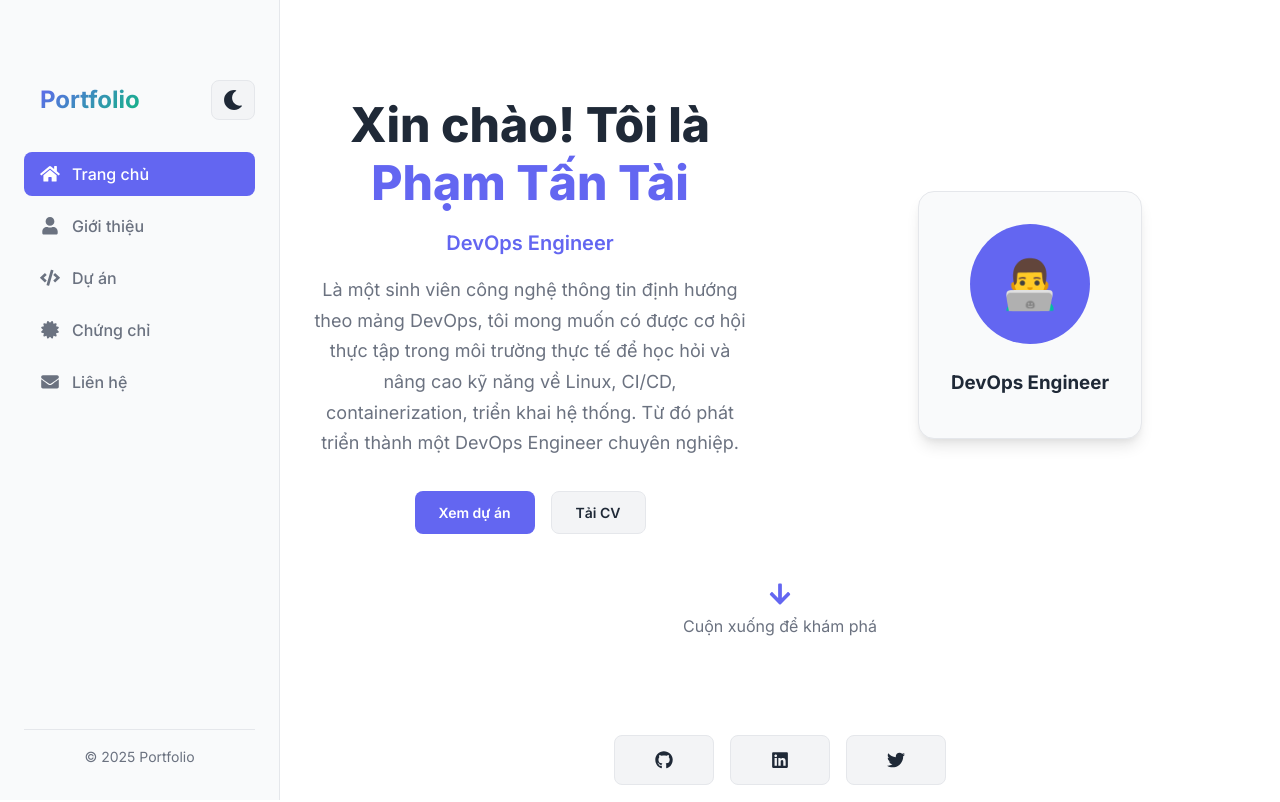
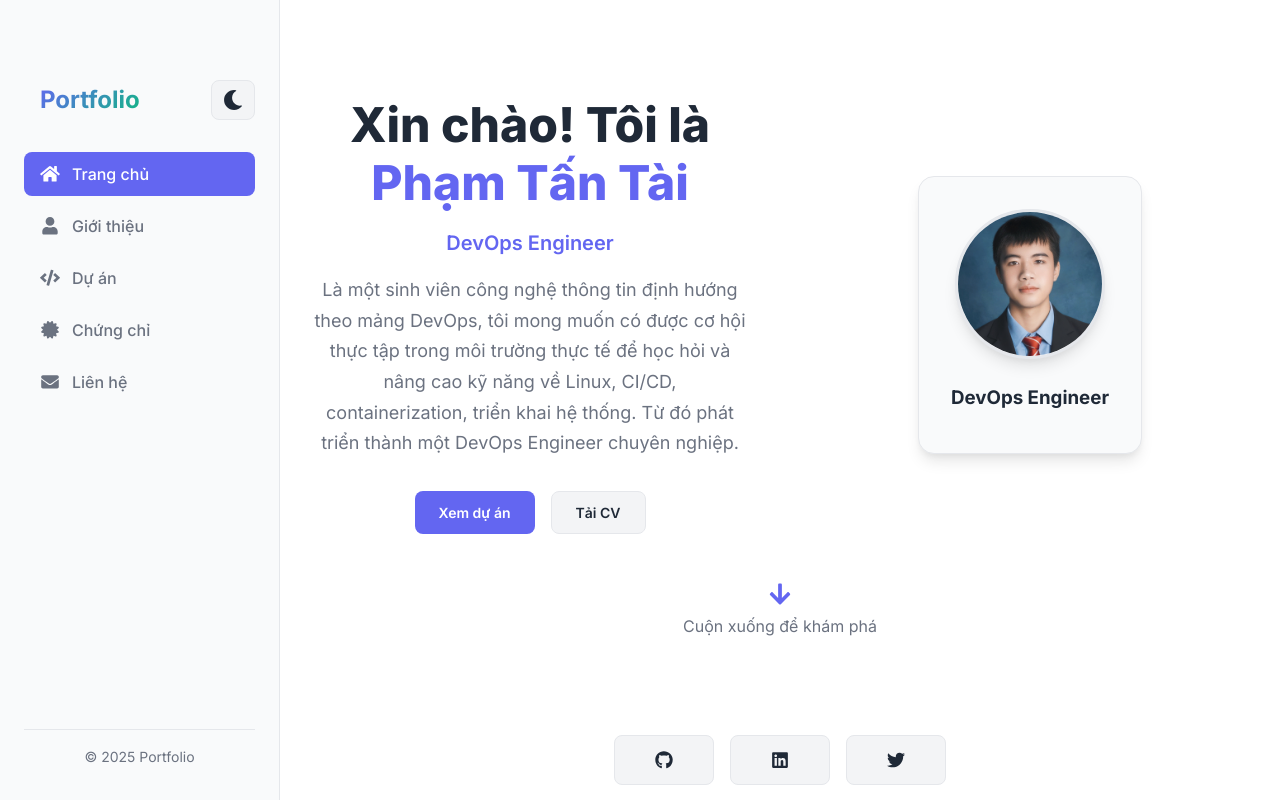
Before and after one commit to taipham2710/Portfolio, a React (Vite) app: page / in a window 1280 px wide. Shown: the top 802 px of the page. Built offline with nearby package versions, Linux system fonts and the light colour scheme.

Commit message:
feat(home): replace emoji placeholder with real profile photo

```diff
--- a/src/App.css
+++ b/src/App.css
@@ -427,19 +427,23 @@ body {
 }
 
 .profile-avatar {
-  margin-bottom: 1.5rem;
-}
-
-.avatar-placeholder {
-  width: 120px;
-  height: 120px;
-  background: var(--primary-color);
+  width: 150px;
+  height: 150px;
   border-radius: 50%;
-  display: flex;
-  align-items: center;
-  justify-content: center;
-  margin: 0 auto;
-  font-size: 3rem;
+  margin: 0 auto 1.5rem;
+  box-shadow: var(--shadow-lg);
+  overflow: hidden;
+  border: 3px solid #e5e7eb;
+  background: white;
+}
+
+.avatar {
+  width: 100%;
+  height: 100%;
+  object-fit: cover;
+  border-radius: 50%;
+  object-position: center top;
+  transform: scale(1.1);
 }
 
 .profile-info h3 {
--- a/src/components/Home.jsx
+++ b/src/components/Home.jsx
@@ -75,13 +75,15 @@ const Home = ({ onViewProjectsClick }) => {
           <div className="hero-image">
             <div className="profile-card">
               <div className="profile-avatar">
-                <div className="avatar-placeholder">
-                  <span>👨‍💻</span>
+                <img
+                  src="/Portfolio/avatar.png"
+                  alt="Phạm Tấn Tài - DevOps Engineer"
+                  className="avatar"
+                />
+              </div>
+                              <div className="profile-info">
+                  <h3>DevOps Engineer</h3>
                 </div>
-              </div>
-              <div className="profile-info">
-                <h3>DevOps Engineer</h3>
-              </div>
             </div>
           </div>
         </div>
```
Also changed, not shown: public/avatar.png (added).
